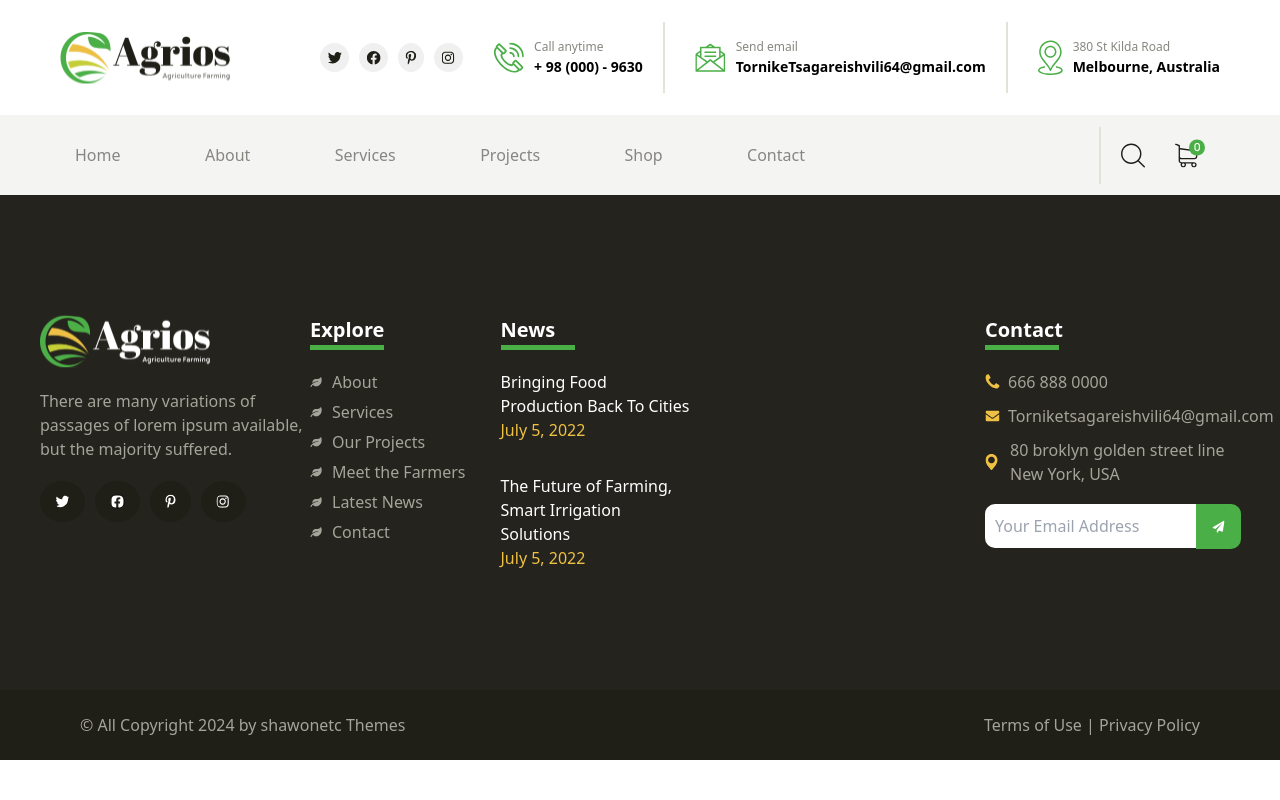
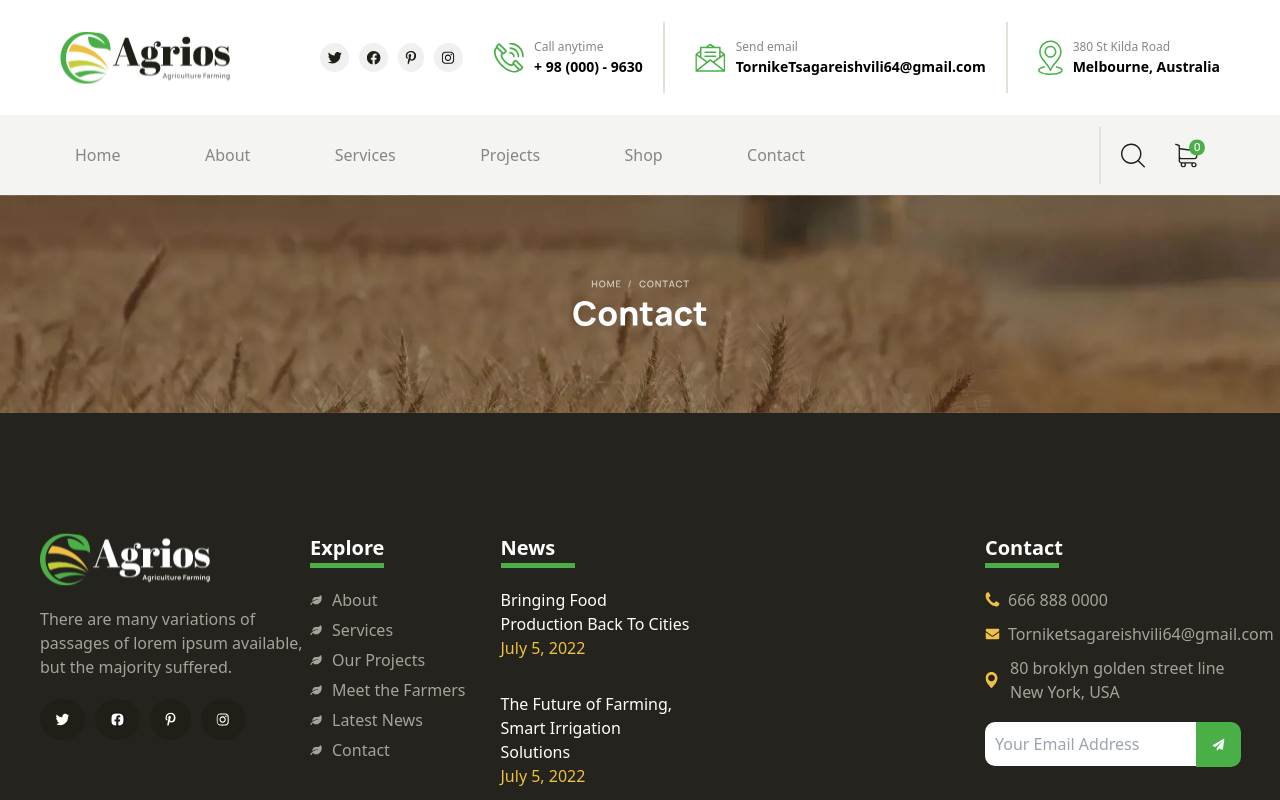
Before and after one commit to Tornike512/Agrios-website-tailwind, a React (Vite) app: page /contact in a window 1280 px wide. Shown: the top 800 px of the page. Built offline with nearby package versions, Linux system fonts and the light colour scheme.

Commit message:
Add: Contact Header Section

```diff
--- /dev/null
+++ b/src/pages/ContactPage/ContactHeader/ContactHeader.tsx
@@ -0,0 +1,15 @@
+import contactHeader from "src/assets/contact-header.svg";
+
+export function ContactHeader() {
+  return (
+    <figure>
+      <img
+        className="w-full lg:[400px] object-cover"
+        src={contactHeader}
+        alt="Contact Header Image"
+      />
+    </figure>
+  );
+}
+
+export default ContactHeader;
--- /dev/null
+++ b/src/pages/ContactPage/ContactHeader/index.ts
@@ -0,0 +1 @@
+export { ContactHeader } from "./ContactHeader";
--- a/src/pages/ContactPage/ContactPage.tsx
+++ b/src/pages/ContactPage/ContactPage.tsx
@@ -1,5 +1,11 @@
+import { ContactHeader } from "./ContactHeader";
+
 export function ContactPage() {
-  return <section></section>;
+  return (
+    <section className="w-full flex flex-col justify-center items-center">
+      <ContactHeader />
+    </section>
+  );
 }
 
 export default ContactPage;
```
Also changed, not shown: src/assets/contact-header.svg (added).
